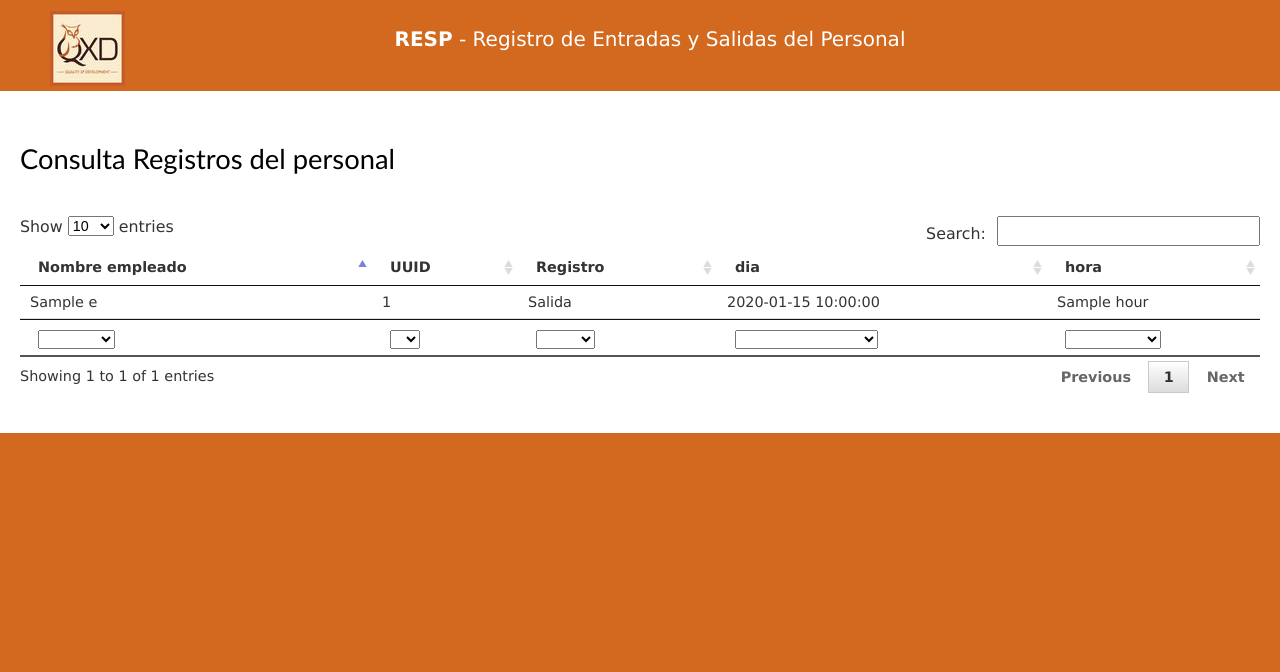
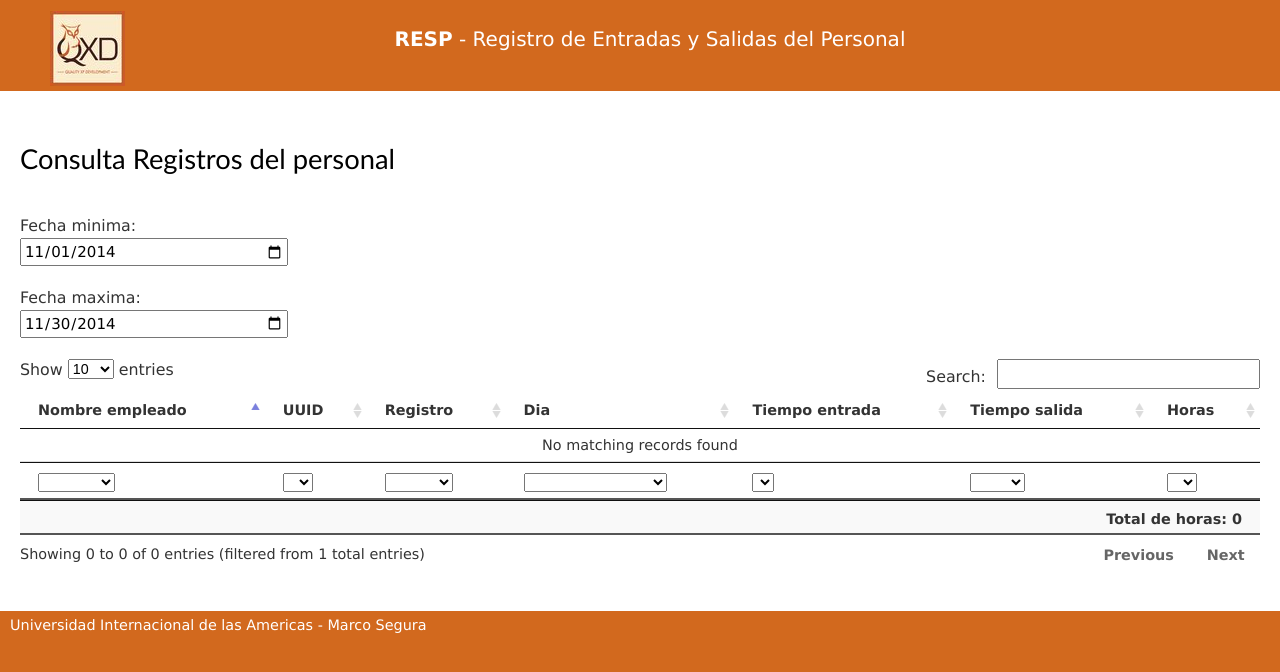
Before and after one commit to marcoseguradelgado/cakephp_app, a CakePHP app: the page made by app/app/View/Records/index.ctp in a window 1280 px wide. Shown: the top 672 px of the page. Run offline with PHP 8.4 and a stand-in for CakePHP, Linux system fonts and the light colour scheme; the template is opened without the code that fills it: most values are stand-ins (such as "Sample title", 1, 10 or a date in 2020); lists and menus that the app fills with data are empty; some libraries are stand-ins or nearby versions.

Commit message:
Final version from cakephp_app

```diff
--- a/app/app/View/Layouts/default.ctp
+++ b/app/app/View/Layouts/default.ctp
@@ -82,6 +82,7 @@ $cakeDescription = __d('cake_dev', 'RESP');
         <?php echo $this->fetch('content'); ?>
             </div>
             <div id="footer">
+                <p>Universidad Internacional de las Americas - Marco Segura</p>
             </div>
         </div>
 <?php //echo $this->element('sql_dump'); ?>
--- a/app/app/View/Pages/home.ctp
+++ /dev/null
@@ -1,2 +0,0 @@
-<h2>RESP</h2>
-<h3>Registro de Entradas y Salidas del Personal</h3>
--- a/app/app/View/Records/index.ctp
+++ b/app/app/View/Records/index.ctp
@@ -1,12 +1,22 @@
 <h2>Consulta Registros del personal</h2>
+<div class="searchTable">
+    <label>Fecha minima:</label>
+    <input type="date" id="min" name="min" value="2014-11-01">
+</div>
+<div class="searchTable">
+    <label>Fecha maxima:</label>
+    <input type="date" id="max" name="max" value="2014-11-30">
+</div>
 <table id="recordsConsult">
     <thead>
     <tr>
         <th>Nombre empleado</th>
         <th>UUID</th>
         <th>Registro</th>
-            <th>dia</th>
-            <th>hora</th>
+        <th>Dia</th>
+        <th>Tiempo entrada</th>
+        <th>Tiempo salida</th>
+        <th>Horas</th>
     </tr>
     </thead>
 
@@ -15,8 +25,14 @@
         <th>Nombre empleado</th>
         <th>UUID</th>
         <th>Registro</th>
-            <th>dia</th>
-            <th>hora</th>
+        <th>Dia</th>
+        <th>Tiempo entrada</th>
+        <th>Tiempo salida</th>
+        <th>Horas</th>
+    </tr>
+
+    <tr>
+        <th  class="totalRows" colspan="7" style="text-align:right">Total de horas:</th>
     </tr>
     </tfoot>
     <!-- Here's where we loop through our $records array, printing out User info -->
@@ -27,17 +43,45 @@
             <td><?php echo $record['r']['uuid']; ?></td>
             <td>
                 <?php
-                if ($record['r']['type'] == 'in')
+
+                $types = explode(",", $record[0]['type']);
+                if (isset($types[1]))
+                    echo 'Entrada/Salida';
+                else
                     echo 'Entrada';
-                else
-                    echo 'Salida';
                 ?>
             </td>
             <td>
                 <?php echo $record['r']['date']; ?>
             </td>
             <td>
-                <?php echo $record['r']['hour']; ?>
+                <?php
+                $hours = explode(",", $record[0]['hour']);
+                echo $in = $hours[0]; ?>
+            </td>
+            <td>
+                <?php if (isset($hours[1]))
+                    echo $out = $hours[1];
+                else if (isset($types[1]))
+                    echo $out = $hours[0];
+                else
+                    echo $out = "00:00";
+                ?>
+            </td>
+            <td><?php
+
+                if ($out == "00:00") {
+                    echo "0";
+                } else {
+                    $in = explode(":", $in);
+                    $inInt = (intval($in[0]) * 60) + intval($in[1]);
+
+                    $out = explode(":", $out);
+                    $outInt = (intval($out[0]) * 60) + intval($out[1]);
+
+                    echo round(($outInt - $inInt) / 60, 2);
+                }
+                ?>
             </td>
         </tr>
     <?php endforeach; ?>
--- a/app/app/View/Users/index.ctp
+++ b/app/app/View/Users/index.ctp
@@ -1,5 +1,5 @@
-<h2>Usuarios</h2>
-<table id="recordsConsult">
+<h2>Usuarios administrativos</h2>
+<table id="ConsultTable">
     <thead>
         <tr>
             <th>Id</th>
--- a/app/app/webroot/css/cake.generic.css
+++ b/app/app/webroot/css/cake.generic.css
@@ -326,8 +326,7 @@ fieldset {
 
 fieldset legend {
     color: black;
-    font-size: 160%;
-    font-weight: bold;
+    font-size: 190%;
 }
 
 fieldset fieldset {
@@ -993,3 +992,14 @@ nav{
     -webkit-border-radius: 0 10px 0 0;
     border-radius: 0 10px 0 0;
 }
+
+.searchTable{
+    width: 50%;
+    margin-bottom: 1.5em;
+}
+
+input[type="date"]{
+    font-size: 15px;
+    width: 260px;
+    padding: 2px;
+}
--- a/app/app/webroot/js/custom.js
+++ b/app/app/webroot/js/custom.js
@@ -2,7 +2,32 @@ $(document).ready(function () {
 
     $('label[for="UserUsername"]').html('Usuario');
 
-    $('#recordsConsult').DataTable({
+    $('#ConsultTable').DataTable({
+        initComplete: function () {
+            var api = this.api();
+            api.columns().indexes().flatten().each(function (i) {
+                var column = api.column(i);
+                var select = $('<select><option value=""></option></select>')
+                    .appendTo($(column.footer()).empty())
+                    .on('change', function () {
+                        var val = $.fn.dataTable.util.escapeRegex(
+                            $(this).val()
+                        );
+
+                        column
+                            .search(val ? '^' + val + '$' : '', true, false)
+                            .draw();
+                    });
+
+                column.data().unique().sort().each(function (d, j) {
+                    select.append('<option value="' + d + '">' + d + '</option>')
+                });
+            });
+        }
+
+    });
+
+    var table = $('#recordsConsult').DataTable({
         initComplete: function () {
             var api = this.api();
 
@@ -24,6 +49,58 @@ $(document).ready(function () {
                     select.append('<option value="' + d + '">' + d + '</option>')
                 });
             });
+        },
+        "footerCallback": function ( row, data, start, end, display ) {
+            var api = this.api(), data;
+
+            // Remove the formatting to get integer data for summation
+            var intVal = function ( i ) {
+                return typeof i === 'string' ?
+                i.replace(/[\$,]/g, '')*1 :
+                    typeof i === 'number' ?
+                        i : 0;
+            };
+
+            pageTotal = api
+                .column( 6, { page: 'current'} )
+                .data()
+                .reduce( function (a, b) {
+                    return intVal(a) + intVal(b);
+                }, 0 );
+
+            // Update footer
+            $('.totalRows').html("Total de horas: "+pageTotal);
         }
+
+    });
+
+    $('#min, #max').change(function () {
+        table.draw();
     });
 });
+
+$.fn.dataTable.ext.search.push(
+    function (settings, data, dataIndex) {
+        var min = $('#min').val();
+        var max = $('#max').val();
+
+        if (typeof min !== 'undefined' || typeof max !== 'undefined') {
+            var dates = data[3];
+            var d1 = min.split("-");
+            var d2 = max.split("-");
+            var c = dates.split("/");
+
+            var from = new Date(d1[0], d1[1] - 1, d1[2]);
+            var to = new Date(d2[0], d2[1] - 1, d2[2]);
+            var check = new Date(c[2], c[1] - 1, c[0]);
+
+            if (check > from && check < to) {
+                return true;
+            }
+            return false;
+        }else{
+            return true;
+        }
+
+    }
+);
--- a/app/lib/Cake/Controller/Component/AuthComponent.php
+++ b/app/lib/Cake/Controller/Component/AuthComponent.php
@@ -428,7 +428,7 @@ class AuthComponent extends Component {
 	protected function _setDefaults() {
 		$defaults = array(
 			'logoutRedirect' => $this->loginAction,
-			'authError' => __d('cake', 'You are not authorized to access that location.')
+			'authError' => __d('cake', 'No esta autorizado para ingresar a este sitio')
 		);
 		foreach ($defaults as $key => $value) {
 			if (!isset($this->{$key}) || $this->{$key} === true) {
```
Also changed, not shown: app/app/Controller/EmployeesController.php (+32 -20 lines), app/app/Model/Employee.php (+13 -2 lines), app/app/Model/Record.php (+5 -4 lines), app/app/View/Employees/edit.ctp (+3 -4 lines), app/app/View/Employees/index.ctp (+2 -8 lines). Lines whose indentation alone changed are shown as unchanged.
